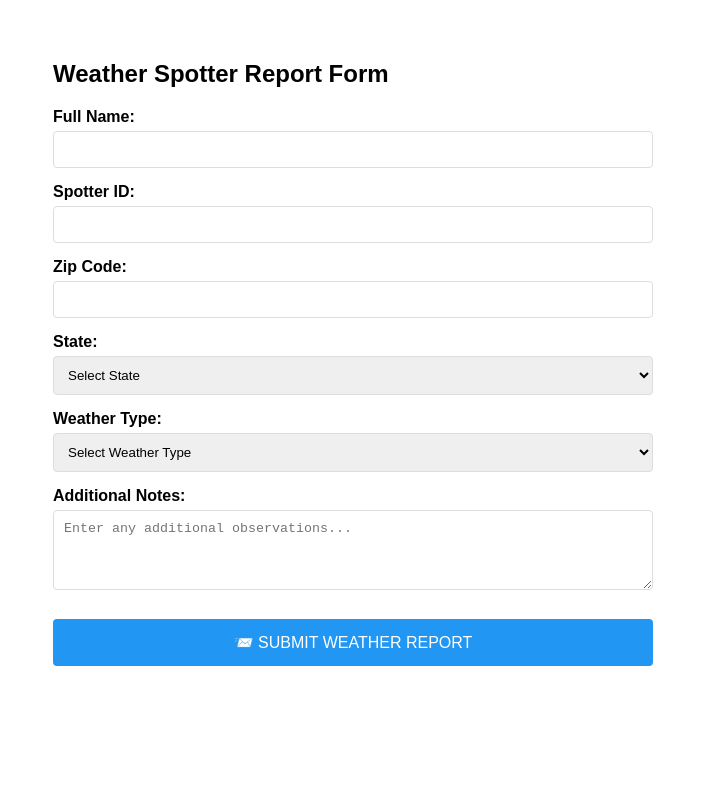
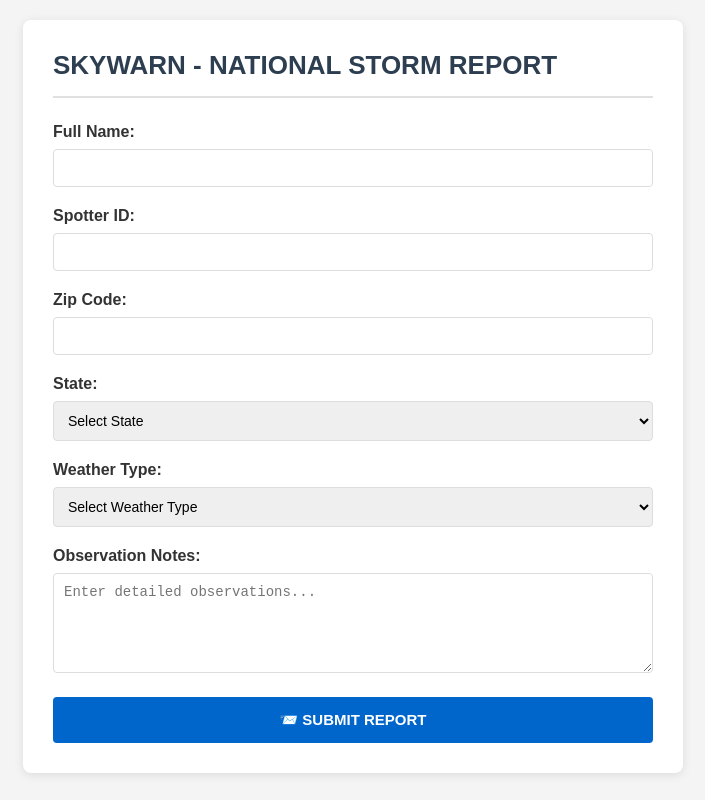
Before and after one commit to SimplePTTUSA/Weather, a plain HTML site: page index.html in a window 1280 px wide. Shown: the whole page, without its empty margins (287-992 px from the left). Drawn offline with Linux system fonts and the light colour scheme.

Commit message:
Update index.html

```diff
--- a/index.html
+++ b/index.html
@@ -3,37 +3,88 @@
 <head>
     <meta charset="UTF-8">
     <meta name="viewport" content="width=device-width, initial-scale=1.0">
-    <title>Weather Spotter Report</title>
+    <title>SKYWARN National Storm Report</title>
     <style>
-        body { font-family: Arial, sans-serif; max-width: 600px; margin: 20px auto; padding: 20px; }
-        .form-group { margin-bottom: 15px; }
-        label { display: block; margin-bottom: 5px; font-weight: bold; }
+        /* ===== CUSTOM STYLES ===== */
+        body {
+            font-family: 'Arial', sans-serif;
+            margin: 0;
+            padding: 20px;
+            background-color: #f4f4f4; /* Light gray background */
+        }
+
+        .form-container {
+            max-width: 600px;
+            margin: 0 auto;
+            background: white;
+            padding: 30px;
+            border-radius: 8px;
+            box-shadow: 0 2px 10px rgba(0,0,0,0.1);
+        }
+
+        h1 {
+            color: #2c3e50;
+            font-size: 26px;
+            margin: 0 0 25px 0;
+            padding-bottom: 15px;
+            border-bottom: 2px solid #e0e0e0;
+            white-space: nowrap; /* Keeps heading in one line */
+        }
+
+        .form-group {
+            margin-bottom: 20px;
+        }
+
+        label {
+            display: block;
+            margin-bottom: 8px;
+            color: #333;
+            font-weight: 600;
+        }
+
         input, select, textarea {
             width: 100%;
             padding: 10px;
             border: 1px solid #ddd;
             border-radius: 4px;
             box-sizing: border-box;
+            font-size: 14px;
         }
-        textarea { height: 80px; resize: vertical; }
-        button {
-            background-color: #2196F3;
+
+        textarea {
+            height: 100px;
+            resize: vertical;
+        }
+
+        #submitBtn {
+            background: #0066cc;
             color: white;
             padding: 14px 20px;
             border: none;
             border-radius: 4px;
             cursor: pointer;
             width: 100%;
-            font-size: 16px;
-            margin-top: 10px;
+            font-size: 15px;
+            font-weight: 600;
+            transition: background 0.3s ease;
+            display: flex;
+            align-items: center;
+            justify-content: center;
+            gap: 8px;
         }
-        button:hover { background-color: #1976D2; }
-        .weather-icon { font-size: 18px; margin-right: 8px; }
+
+        #submitBtn:hover {
+            background: #0052a3;
+        }
     </style>
 </head>
 <body>
-    <h2>Weather Spotter Report Form</h2>
+    <div class="form-container">
+        <h1>SKYWARN - NATIONAL STORM REPORT</h1>
+
+        <!-- REPLACE THIS COMMENT WITH YOUR GOOGLE APPS SCRIPT URL -->
         <form id="reportForm">
+            <!-- Personal Information -->
             <div class="form-group">
                 <label>Full Name:</label>
                 <input type="text" name="name" required>
@@ -44,6 +95,7 @@
                 <input type="text" name="spotterId" required>
             </div>
 
+            <!-- Location Information -->
             <div class="form-group">
                 <label>Zip Code:</label>
                 <input type="text" name="zipCode" pattern="\d{5}" required>
@@ -53,6 +105,7 @@
                 <label>State:</label>
                 <select name="state" required>
                     <option value="">Select State</option>
+                    <!-- All 50 States -->
                     <option value="AL">Alabama</option>
                     <option value="AK">Alaska</option>
                     <option value="AZ">Arizona</option>
@@ -106,30 +159,37 @@
                 </select>
             </div>
 
+            <!-- Weather Information -->
             <div class="form-group">
                 <label>Weather Type:</label>
                 <select name="weatherType" required>
                     <option value="">Select Weather Type</option>
                     <option value="Tornado">🌪️ Tornado</option>
                     <option value="Funnel Cloud">🌪️☁️ Funnel Cloud</option>
-                <option value="Hail">🌨️💧 Hail</option>
-                <option value="Damaging Winds">🌬️💨 Damaging Winds</option>
+                    <option value="Hail">🌨️ Hail</option>
+                    <option value="Damaging Winds">💨 Damaging Winds</option>
                     <option value="Dense Fog">🌫️ Dense Fog</option>
-                <option value="Heavy Snow">❄️☃️ Heavy Snow</option>
+                    <option value="Heavy Snow">❄️ Heavy Snow</option>
                     <option value="Fire">🔥 Fire</option>
-                <option value="Flooding">🌊🏚️ Flooding</option>
-                <option value="Severe Thunderstorm">⛈️⚡ Severe Thunderstorm</option>
+                    <option value="Flooding">🌊 Flooding</option>
+                    <option value="Severe Thunderstorm">⛈️ Severe Thunderstorm</option>
                 </select>
             </div>
 
+            <!-- Additional Notes -->
             <div class="form-group">
-            <label>Additional Notes:</label>
-            <textarea name="notes" placeholder="Enter any additional observations..."></textarea>
+                <label>Observation Notes:</label>
+                <textarea name="notes" placeholder="Enter detailed observations..."></textarea>
             </div>
 
-        <button type="submit">📨 SUBMIT WEATHER REPORT</button>
+            <!-- Submit Button -->
+            <button type="submit" id="submitBtn">
+                📨 SUBMIT REPORT
+            </button>
         </form>
+    </div>
 
+    <!-- REPLACE THIS WITH YOUR GOOGLE APPS SCRIPT URL -->
     <script>
         document.getElementById('reportForm').addEventListener('submit', function(e) {
             e.preventDefault();
@@ -142,13 +202,13 @@
             })
             .then(response => {
                 if (response.ok) {
-                    alert('✅ Report submitted successfully!');
+                    alert('Report successfully submitted!');
                     this.reset();
                 } else {
-                    alert('❌ Error submitting report');
+                    alert('Submission error - please try again');
                 }
             })
-            .catch(error => alert('⚠️ Error: ' + error));
+            .catch(error => alert('Error: ' + error));
         });
     </script>
 </body>
```
Lines whose indentation alone changed are shown as unchanged.
